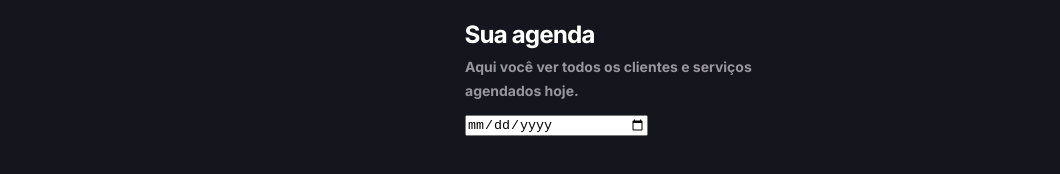
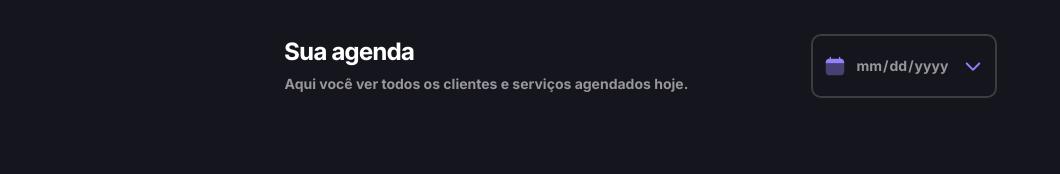
Before and after one commit to jeanpj12/mundoPet, a website built with webpack: page index.html in a window 1280 px wide. Shown: the part 54-228 px from the top of the page, without its empty margins (0-1060 px from the left). Built offline with nearby package versions, Linux system fonts and the light colour scheme.

Commit message:
estilização de input date

```diff
--- a/index.html
+++ b/index.html
@@ -28,7 +28,11 @@
               >Aqui você ver todos os clientes e serviços agendados hoje.</span
             >
           </div>
-          <input type="date" name="date" id="date" />
+          <div class="input-date">
+            <img src="./src/assets/icons/Calendar-Minimalistic--Streamline-Solar.svg" alt="">
+            <input type="date" name="date" id="date" />
+            <img src="./src/assets/icons/Icon.svg" alt="">
+          </div>
         </div>
       </div>
     </main>
--- a/src/styles/global.css
+++ b/src/styles/global.css
@@ -59,12 +59,6 @@ body {
     color: var(--content-secondary);
 }
 
-main {
-    display: grid;
-    padding: .75rem 1.25rem;
-    margin-top: .625rem;
-}
-
 h1 {
     font: var(--fw-md) var(--fs-xl)/var(--lh-lg) var(--ff-inter-tight);
     color: var(--content-primary);
--- a/src/styles/header-logo.css
+++ b/src/styles/header-logo.css
@@ -1,5 +1,6 @@
 .container-logo {
     width: 100%;
+    position: relative;
 
     .logo {
         max-width: 9.56rem;
@@ -12,3 +13,9 @@
         }
     }
 }
+
+@media (width >= 80rem) {
+    .container-logo {
+        position: absolute;
+    }
+}
--- a/src/styles/inputs/date.css
+++ b/src/styles/inputs/date.css
@@ -1,3 +1,54 @@
-input[type="date"] {
-    max-width: 11.43rem;
+.input-date {
+  max-width: 11.43rem;
+  width: 100%;
+  outline: 2px solid var(--border-primary);
+  border-radius: 0.5rem;
+  display: flex;
+  justify-content: space-between;
+  gap: 0.5rem;
+  padding: 0.75rem;
+  position: relative;
+
+  &:hover {
+    outline-color: var(--border-secondary);
+  }
+
+  &:focus, &:focus-within {
+    outline-color: var(--border-brand);
+  }
+
+  & img {
+    width: 1.25rem;
+  }
+
+  input[type="date"] {
+    background-color: transparent;
+    border: none;
+    color: var(--content-secondary);
+    font: var(--fw-md) var(--fs-md) / var(--lh-md) var(--ff-inter);
+    position: absolute;
+    inset: 0;
+    display: flex;
+    flex: 1;
+    justify-content: center;
+    align-items: center;
+    padding-left: 1rem;
+    /* width: 5rem; */
+    z-index: 1;
+    appearance: none;
+
+    &:focus {
+        outline: none;
+    }
+
+    &::-webkit-calendar-picker-indicator {
+      cursor: pointer;
+      opacity: 0;
+      position: absolute;
+      inset: 0;
+      width: 100%;
+      height: 100%;
+      z-index: -1;
+    }
+  }
 }
--- a/src/styles/main.css
+++ b/src/styles/main.css
@@ -2,8 +2,9 @@
   display: flex;
   flex-direction: column;
   gap: 0.75rem;
+  margin-top: .625rem;
 
-  & div {
+  div:nth-child(1) {
     display: flex;
     flex-direction: column;
     gap: 0.25rem;
@@ -12,4 +13,12 @@
       font: var(--fw-md) var(--fs-md) / var(--lh-md) var(--ff-inter);
     }
   }
+
 }
+
+@media (width >= 80rem) {
+  .header {
+      flex-direction: row;
+      justify-content: space-between;
+  }
+}
--- a/src/styles/utility.css
+++ b/src/styles/utility.css
@@ -1,4 +1,12 @@
 .container {
-    max-width: 21.875rem;
+    max-width: 100%;
     margin-inline: auto;
+    padding: .75rem 1.25rem;
 }
+
+@media (width >= 80rem) {
+    .container {
+        max-width: 54.43rem;
+        padding: 5rem;
+    }
+}
```
Also changed, not shown: dist/994b94726acae3e2a02f.svg (added), dist/index.html, dist/main.js.
